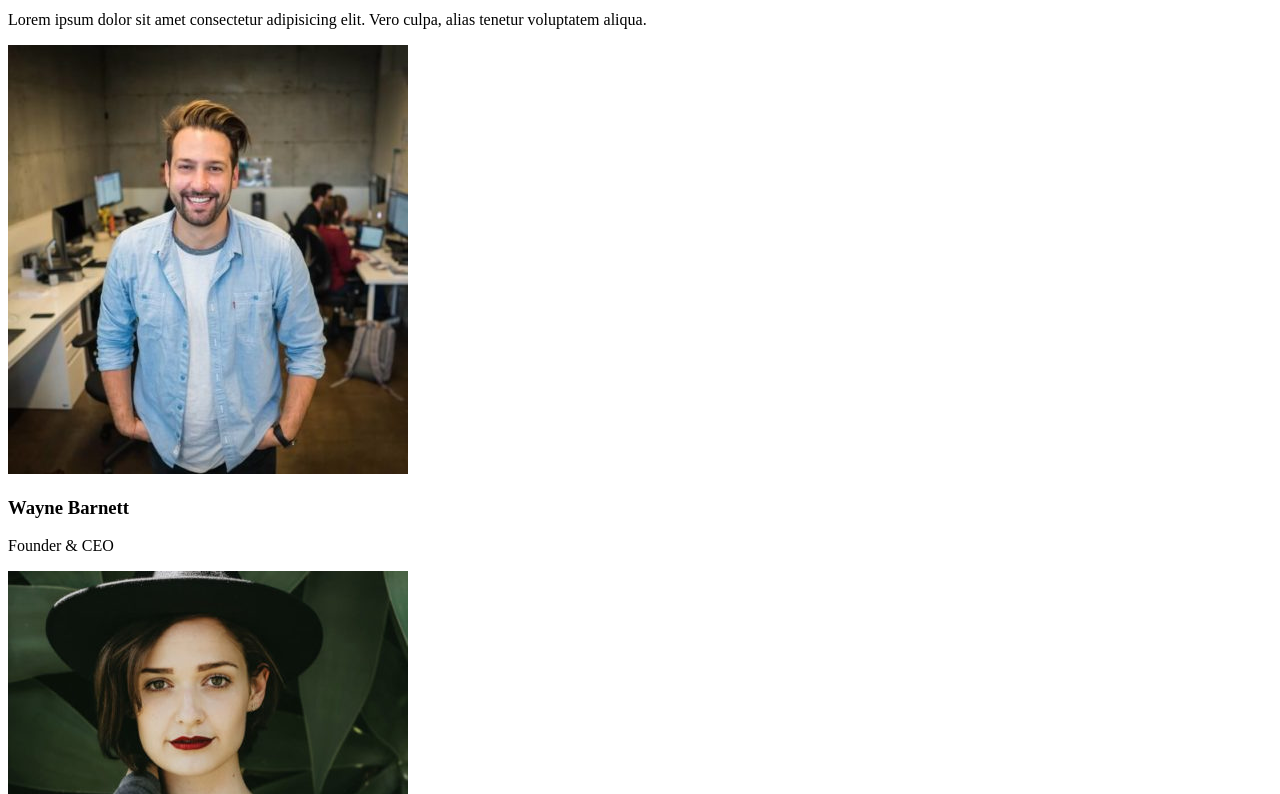
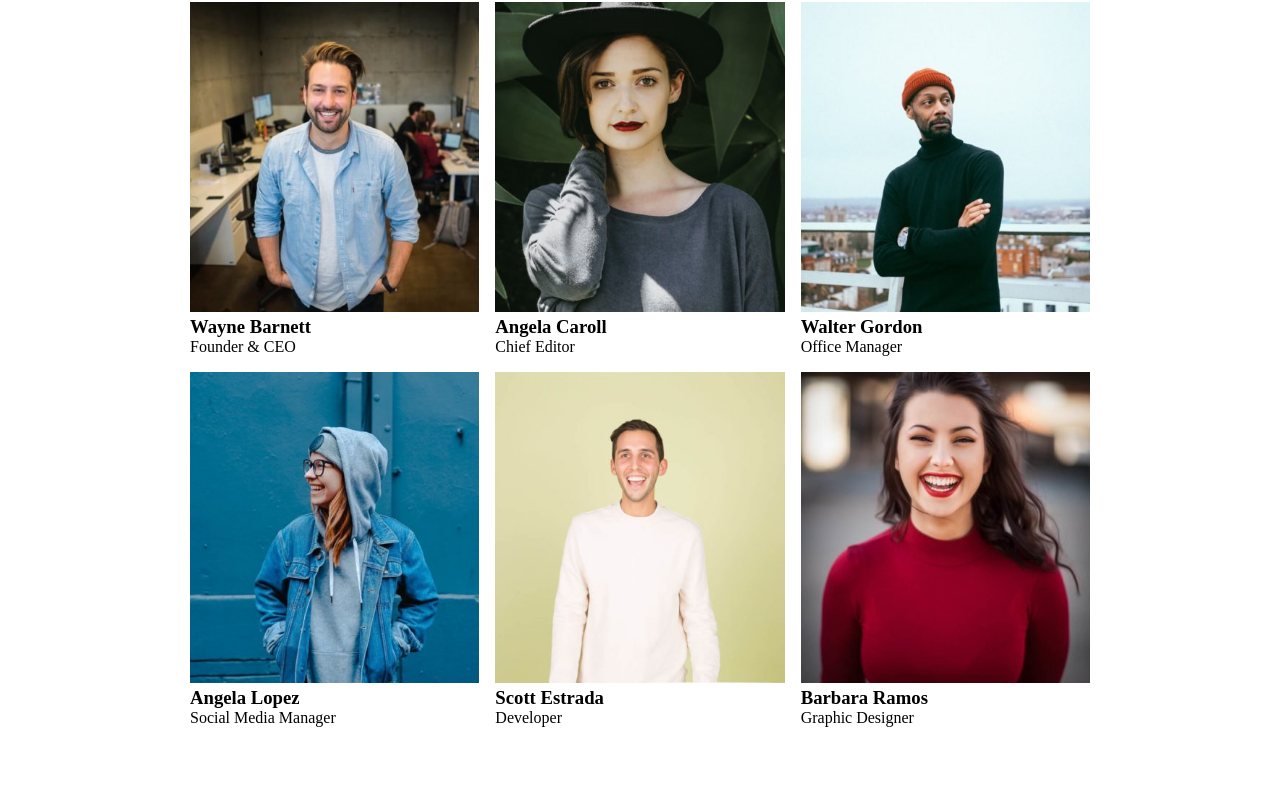
Before and after one commit to Pluz16/js-our-team, a plain HTML site: page index.html in a window 1280 px wide. Shown: the part 69-863 px from the top of the page. After the commit the page ends 800 px from the top, so only its background shows below. Drawn offline with Linux system fonts and the light colour scheme.

Commit message:
Modifiche css

```diff
--- a/css/style.css
+++ b/css/style.css
@@ -26,3 +26,8 @@ img {
 .card{
     flex: 1 1 calc((100% - 2rem) / 3);
 }
+
+body{
+    justify-content: center;
+    align-items: center;
+}
--- a/index.html
+++ b/index.html
@@ -5,6 +5,7 @@
     <meta http-equiv="X-UA-Compatible" content="IE=edge">
     <meta name="viewport" content="width=device-width, initial-scale=1.0">
     <title>Our Team</title>
+    <link rel="stylesheet" href="css/style.css">
 </head>
 <body>
     <div class="container">
```
